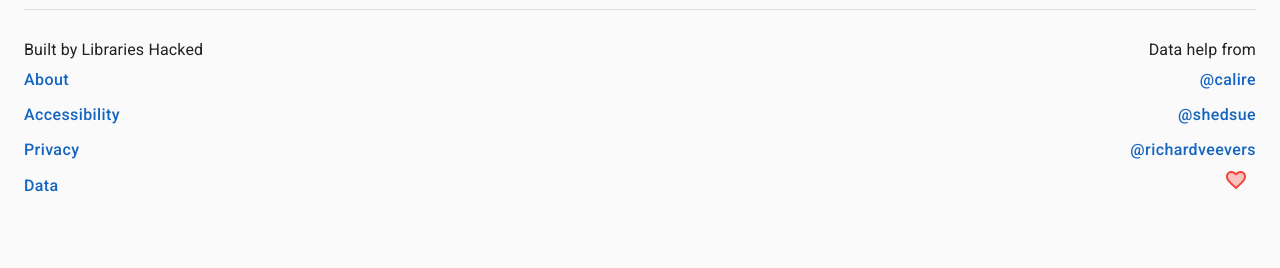
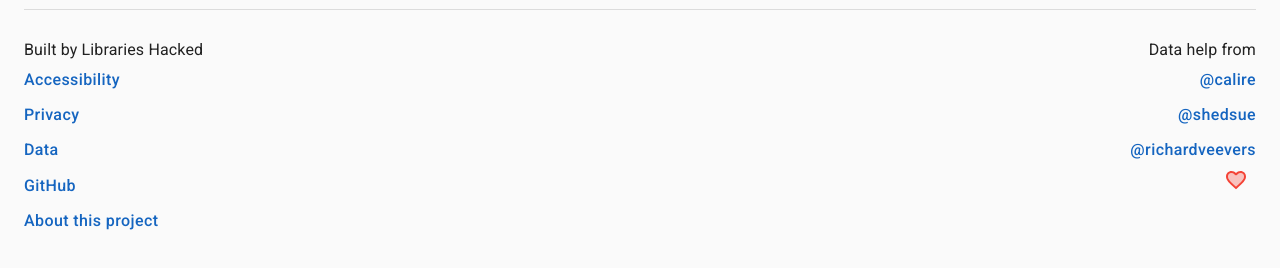
Before and after one commit to LibrariesHacked/libraries-at-home, a React (Create React App) app: page / in a window 1280 px wide. Shown: the part 352-620 px from the top of the page. Built offline with nearby package versions, Linux system fonts and the light colour scheme; no server answers.

Commit message:
#8 Finalising library lab stylings. Closes #8

```diff
--- a/src/Footer.js
+++ b/src/Footer.js
@@ -47,10 +47,11 @@ function Footer () {
         <Grid item xs={12} sm={6} md={6} lg={6} xl={6}>
           <Typography variant='body1' className={classes.footerText}>Built by Libraries Hacked</Typography><br />
           <Typography variant='button'>
-            <Link component={RouteLink} to='/about' title='About Libraries at home' className={classes.tapTarget}>About</Link><br />
             <Link component={RouteLink} to='/accessibility' title='How we make this site accessible' className={classes.tapTarget}>Accessibility</Link><br />
             <Link component={RouteLink} to='/privacy' title='Your privacy on this site' className={classes.tapTarget}>Privacy</Link><br />
-            <Link component={RouteLink} to='/data' title='Data used on this site and licensing' className={classes.tapTarget}>Data</Link>
+            <Link component={RouteLink} to='/data' title='Data used on this site and licensing' className={classes.tapTarget}>Data</Link><br />
+            <Link href='https://github.com/LibrariesHacked/libraries-at-home' target='_blank' title='Project on GitHub' className={classes.tapTarget}>GitHub</Link><br />
+            <Link href='https://www.librarylab.uk/docs/libraries-at-home' target='_blank' title='About the library lab projects and documentation for this project' className={classes.tapTarget}>About this project</Link>
           </Typography>
         </Grid>
         <Grid className={classes.footerRight} item xs={12} sm={6} md={6} lg={6} xl={6}>
--- a/src/Service.js
+++ b/src/Service.js
@@ -124,8 +124,8 @@ function Service () {
                 ? (
                   <>
                     <div className={classes.apps}>
-                      {service['Android app URL'] ? <Button color='primary' className={classes.socialIcon} target='_blank' href={service['Android app URL']} title='Library app for Android' startIcon={<AndroidIcon />}>Library app for Android</Button> : null}
-                      {service['iOS app URL'] ? <Button color='primary' className={classes.socialIcon} target='_blank' href={service['iOS app URL']} title='Library app for iOS' startIcon={<AppleIcon />}>Library app for iOS</Button> : null}
+                      {service['Android app URL'] ? <Button size='large' color='primary' className={classes.socialIcon} target='_blank' href={service['Android app URL']} title='Library app for Android' startIcon={<AndroidIcon />}>Library app for Android</Button> : null}
+                      {service['iOS app URL'] ? <Button size='large' color='primary' className={classes.socialIcon} target='_blank' href={service['iOS app URL']} title='Library app for iOS' startIcon={<AppleIcon />}>Library app for iOS</Button> : null}
                     </div>
                   </>
                 ) : null}
```
Also changed, not shown: 1 other file (tests, documents, lock files or other folders).
